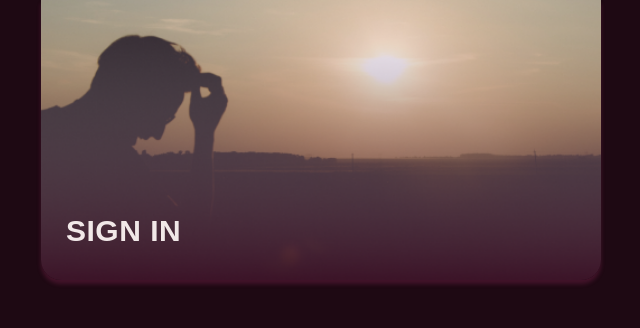
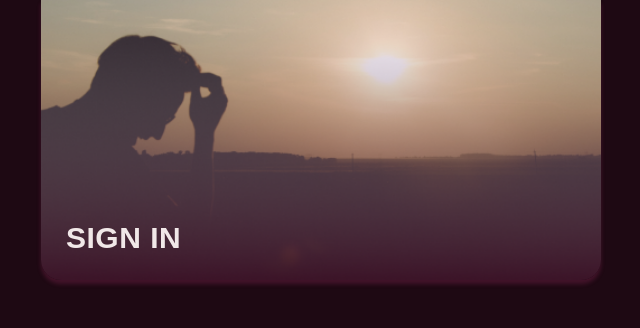
Before and after one commit to notsecret32/FitFlex, a React (Vite) app: page /auth in a window 1280 px wide. Shown: the top 328 px of the page, without its empty margins (319-959 px from the left). Built offline with nearby package versions, Linux system fonts and the light colour scheme; a web font is replaced by a local one.

Commit message:
style: improved appearance

```diff
--- a/src/components/layout/Layout.module.scss
+++ b/src/components/layout/Layout.module.scss
@@ -9,7 +9,7 @@
 	height: 100%;
 	max-width: 560px;
 
-	padding: 25px;
+	padding: 25px 25px 18px 25px;
 	margin: 0 auto;
 
 	background-repeat: no-repeat;
```
